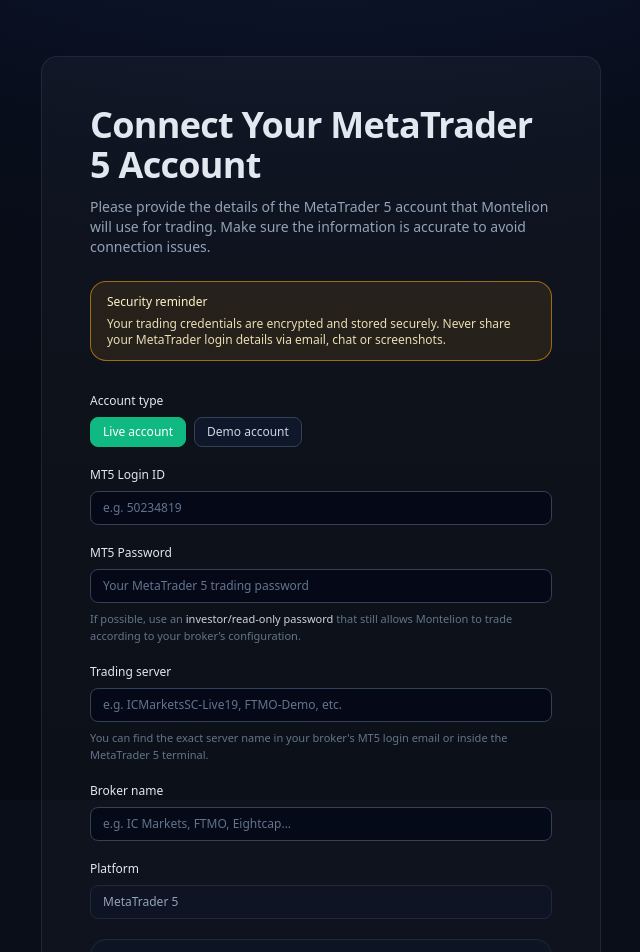
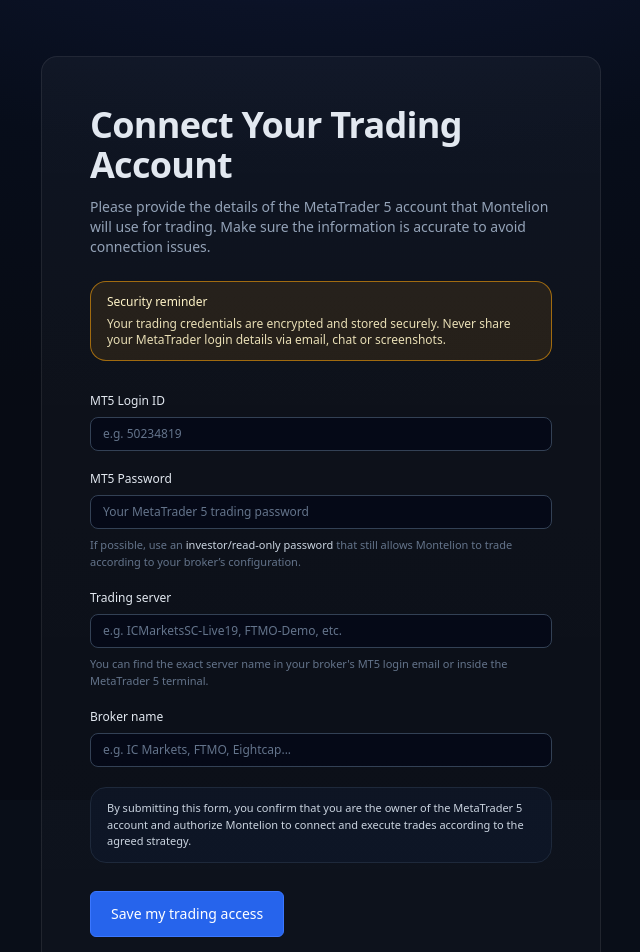
Before and after one commit to montelioncapital/montelion-app-v1, a Next.js app: page /exchange/mt5-access in a window 1280 px wide. Shown: the top 952 px of the page, without its empty margins (319-959 px from the left). Built offline with nearby package versions, Linux system fonts and the light colour scheme.

Commit message:
Update page.jsx

```diff
--- a/app/exchange/mt5-access/page.jsx
+++ b/app/exchange/mt5-access/page.jsx
@@ -5,12 +5,10 @@ import { useState } from "react";
 
 export default function Mt5AccessPage() {
   const [form, setForm] = useState({
-    accountType: "live",          // live | demo
     login: "",
     password: "",
     server: "",
     brokerName: "",
-    platform: "MetaTrader 5",
   });
 
   const [isSubmitting, setIsSubmitting] = useState(false);
@@ -27,8 +25,8 @@ export default function Mt5AccessPage() {
     setSubmitted(false);
 
     try {
-      // TODO: connecter Supabase ici
-      // Exemple:
+      // TODO: connecter Supabase ici quand tu seras prêt
+      // Exemple :
       // const supabase = createClientComponentClient();
       // const { data: { user } } = await supabase.auth.getUser();
       // await supabase.from("mt5_accounts").insert({
@@ -36,11 +34,11 @@ export default function Mt5AccessPage() {
       //   ...form,
       // });
 
-      console.log("MT5 access submitted:", form);
+      console.log("Trading access submitted:", form);
       setSubmitted(true);
     } catch (error) {
-      console.error("Failed to save MT5 access:", error);
-      alert("An error occurred while saving your MT5 access. Please try again.");
+      console.error("Failed to save access:", error);
+      alert("An error occurred while saving your access. Please try again.");
     } finally {
       setIsSubmitting(false);
     }
@@ -50,7 +48,7 @@ export default function Mt5AccessPage() {
     <div className="mc-card">
       <div className="mc-section max-w-2xl mx-auto text-left">
         {/* HEADER */}
-        <h1 className="mc-title mb-3">Connect Your MetaTrader 5 Account</h1>
+        <h1 className="mc-title mb-3">Connect Your Trading Account</h1>
         <p className="text-slate-400 text-sm mb-6">
           Please provide the details of the MetaTrader 5 account that Montelion
           will use for trading. Make sure the information is accurate to avoid
@@ -68,42 +66,7 @@ export default function Mt5AccessPage() {
 
         {/* FORM */}
         <form onSubmit={handleSubmit} className="space-y-5">
-          {/* Account type */}
-          <div className="space-y-2">
-            <label className="block text-xs font-medium text-slate-200">
-              Account type
-            </label>
-            <div className="flex gap-2">
-              <button
-                type="button"
-                className={`px-3 py-1.5 rounded-lg text-xs border ${
-                  form.accountType === "live"
-                    ? "bg-emerald-500 text-white border-emerald-500"
-                    : "bg-slate-900 border-slate-700 text-slate-300"
-                }`}
-                onClick={() =>
-                  setForm((prev) => ({ ...prev, accountType: "live" }))
-                }
-              >
-                Live account
-              </button>
-              <button
-                type="button"
-                className={`px-3 py-1.5 rounded-lg text-xs border ${
-                  form.accountType === "demo"
-                    ? "bg-emerald-500 text-white border-emerald-500"
-                    : "bg-slate-900 border-slate-700 text-slate-300"
-                }`}
-                onClick={() =>
-                  setForm((prev) => ({ ...prev, accountType: "demo" }))
-                }
-              >
-                Demo account
-              </button>
-            </div>
-          </div>
-
-          {/* Login */}
+          {/* MT5 Login */}
           <div className="space-y-2">
             <label
               htmlFor="login"
@@ -195,19 +158,6 @@ export default function Mt5AccessPage() {
             />
           </div>
 
-          {/* Platform (fixed MT5) */}
-          <div className="space-y-2">
-            <label className="block text-xs font-medium text-slate-200">
-              Platform
-            </label>
-            <input
-              type="text"
-              value={form.platform}
-              disabled
-              className="w-full rounded-lg border border-slate-800 bg-slate-900/60 px-3 py-2 text-xs text-slate-400"
-            />
-          </div>
-
           {/* Confirmation */}
           <div className="rounded-2xl border border-slate-800 bg-slate-900/70 px-4 py-3 text-[11px] text-slate-300 space-y-1.5">
             <p>
@@ -224,14 +174,14 @@ export default function Mt5AccessPage() {
               disabled={isSubmitting}
               className="mc-btn mc-btn-primary min-w-[180px] disabled:opacity-60 disabled:cursor-not-allowed"
             >
-              {isSubmitting ? "Saving your MT5 access..." : "Save my MT5 access"}
+              {isSubmitting ? "Saving your access..." : "Save my trading access"}
             </button>
           </div>
 
           {submitted && (
             <p className="text-[11px] text-emerald-400 pt-1">
-              Your MetaTrader 5 access has been recorded. You can safely close
-              this page or go back to your dashboard.
+              Your trading access has been recorded. You can safely close this
+              page or go back to your dashboard.
             </p>
           )}
         </form>
```
